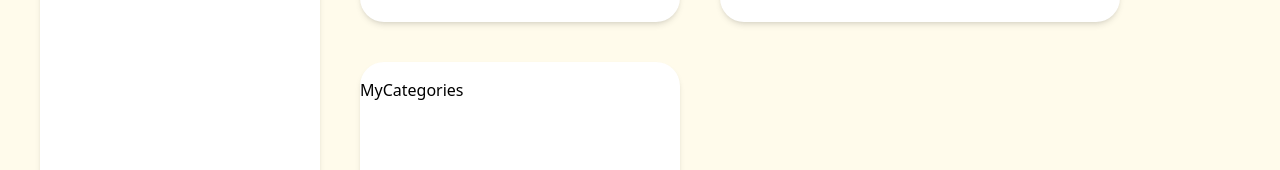
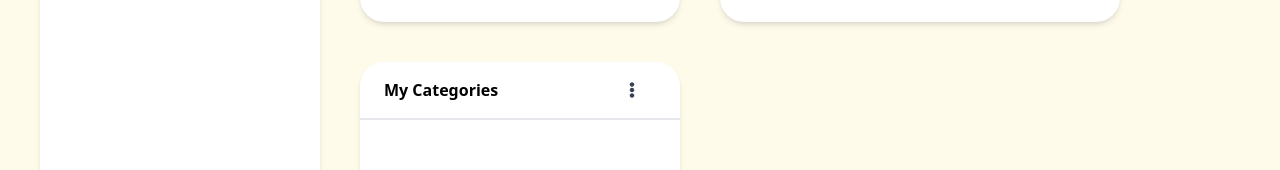
Before and after one commit to Safdari10/task-manager, a Next.js app in the folder frontend/: page /dashboard in a window 1280 px wide. Shown: the part 514-684 px from the top of the page. Built offline with nearby package versions, Linux system fonts and the light colour scheme.

Commit message:
Enhances category header with icon and styling
Improves the visual presentation of the category section
by adding a styled header, title, and a menu icon for
future actions. Increases clarity and aligns with UI
design patterns.

```diff
--- a/frontend/src/app/dashboard/components/MyCategories.tsx
+++ b/frontend/src/app/dashboard/components/MyCategories.tsx
@@ -1,7 +1,14 @@
+import { FaEllipsisV } from "react-icons/fa";
+
 const MyCategories = () => {
   return (
     <div className="w-[20rem] h-[23rem] flex flex-col justify-start items-start gap-2 bg-white rounded-3xl shadow-md py-4">
-      MyCategories
+      <div className="flex items-center justify-between w-full border-b-2 border-b-gray-200 pb-4 px-6">
+        <h2 className="text-md font-bold">My Categories</h2>
+        <div className="text-gray-700 cursor-pointer pr-4">
+          <FaEllipsisV />
+        </div>
+      </div>
     </div>
   );
 };
```
